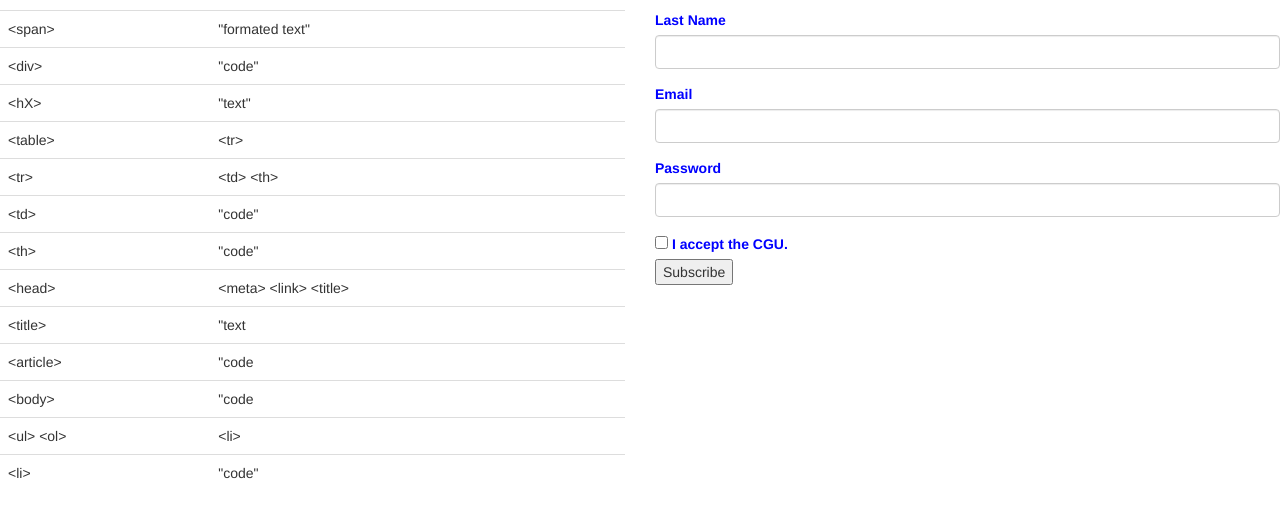
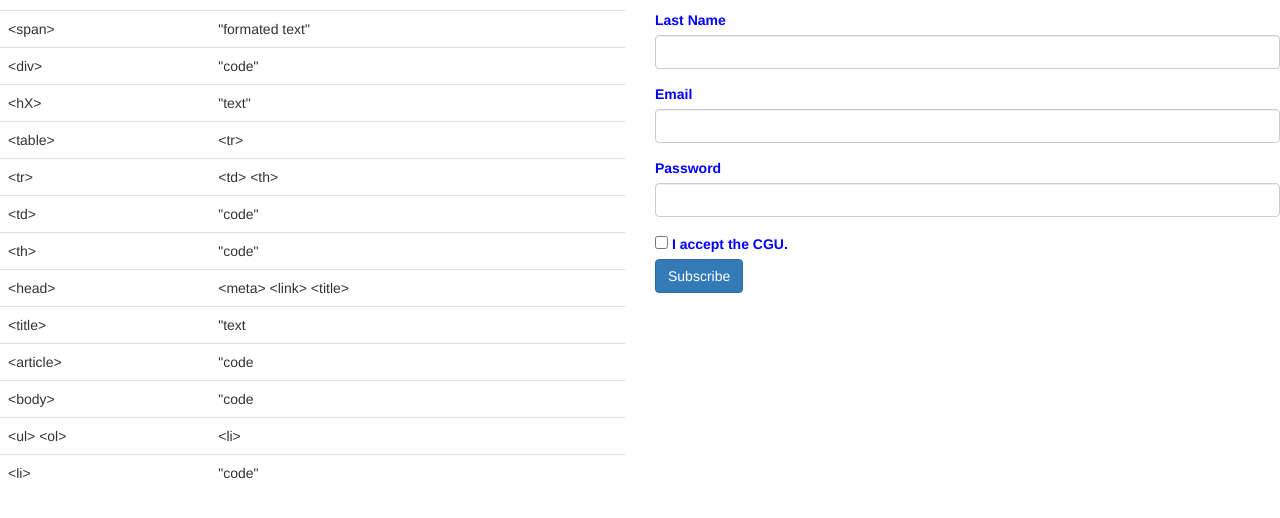
Before and after one commit to Nakasar/html-css-cours, a website built with webpack: page src/html/exercices/exercice4.html in a window 1280 px wide. Shown: the part 134-652 px from the top of the page. Built offline with nearby package versions, Linux system fonts and the light colour scheme; some packages are replaced by stand-ins of ours.

Commit message:
Ex4 update

```diff
--- a/src/html/exercices/exercice4.html
+++ b/src/html/exercices/exercice4.html
@@ -107,7 +107,7 @@ Bootstrap sur les formulaires
             I accept the CGU.
           </label>
         </div>
-        <button type="submit" form="form_subscribe" value="Subscribe" class="btn-btn-primary">Subscribe</button>
+        <button type="submit" form="form_subscribe" value="Subscribe" class="btn btn-primary">Subscribe</button>
       </form>
     </div>
   </div>
```
